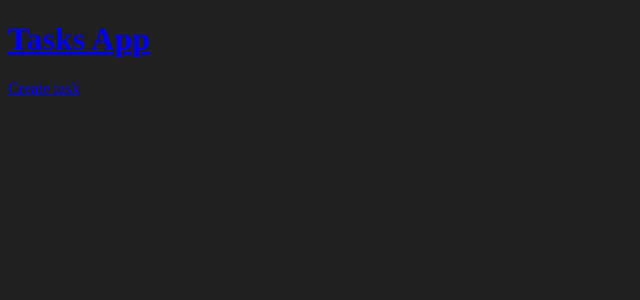
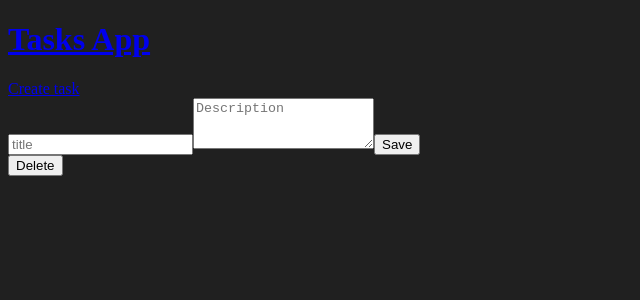
Before and after one commit to AlexhHr23/Lista-de-tareas, a React (Vite) app in the folder client/: page /tasks/1 in a window 1280 px wide. Shown: the top 300 px of the page, without its empty margins (0-640 px from the left). Built offline with nearby package versions, Linux system fonts and the light colour scheme.

Commit message:
Eliminar Tarea

```diff
--- a/client/src/App.jsx
+++ b/client/src/App.jsx
@@ -11,6 +11,7 @@
         <Route path='/' element={<Navigate to="/tasks"/>}/>
         <Route path='/tasks' element={<TasksPage/>}/>
         <Route path='/tasks-create' element={<TasksFormPage/>}/>
+        <Route path='/tasks/:id' element={<TasksFormPage/>}/>
       </Routes>
     </BrowserRouter>
   );
--- a/client/src/api/tasks.api.js
+++ b/client/src/api/tasks.api.js
@@ -7,3 +7,5 @@
 export const getAllTasks = () =>  taskApi.get('/') ;
 
 export const createTask = (task) => taskApi.post('/', task);
+
+export const deleteTask = (id) => taskApi.delete(`/${id}`)
--- a/client/src/components/TaskCard.jsx
+++ b/client/src/components/TaskCard.jsx
@@ -1,6 +1,17 @@
+import { useNavigate } from "react-router-dom";
+
 export function TaskCard({task}) {
+
+  const navigate = useNavigate()
+
   return (
-    <div>
+    <div style={{background: "black"}}
+
+    onClick={() =>{
+      navigate(`/tasks/${task.id}`)
+    }}
+
+    >
         <h1>{task.title}</h1>
         <p>{task.description}</p>
         <hr />
--- a/client/src/pages/TasksFormPage.jsx
+++ b/client/src/pages/TasksFormPage.jsx
@@ -1,6 +1,6 @@
 import { useForm } from 'react-hook-form'
-import { createTask } from '../api/tasks.api';
-import { useNavigate } from 'react-router-dom'
+import { createTask, deleteTask } from '../api/tasks.api';
+import { useNavigate, useParams } from 'react-router-dom'
 
 export function TasksFormPage() {
 
@@ -11,6 +11,8 @@
   } = useForm();
 
   const navigate = useNavigate()
+  const params = useParams()
+  console.log(params);
 
   const onSubmit = handleSubmit(async (data) => {
     await createTask(data);
@@ -26,6 +28,14 @@
         {errors.description && <spa>This field is required</spa>}
         <button>Save</button>
       </form>
+
+      {params.id && <button onClick={async () => {
+        const accepted = window.confirm('are you sure?')
+        if ( accepted) {
+          await deleteTask(params.id)
+          navigate('/tasks')
+        }
+        }}>Delete</button>}
     </div>
   )
 }
```
